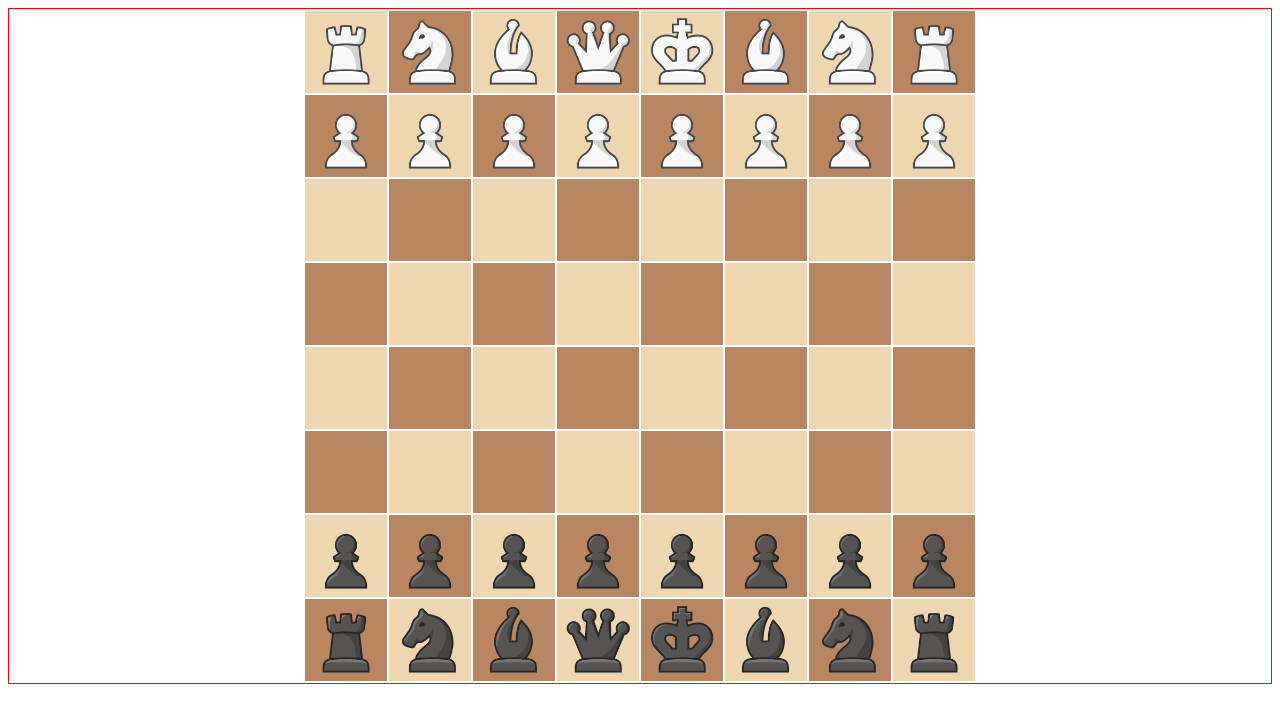
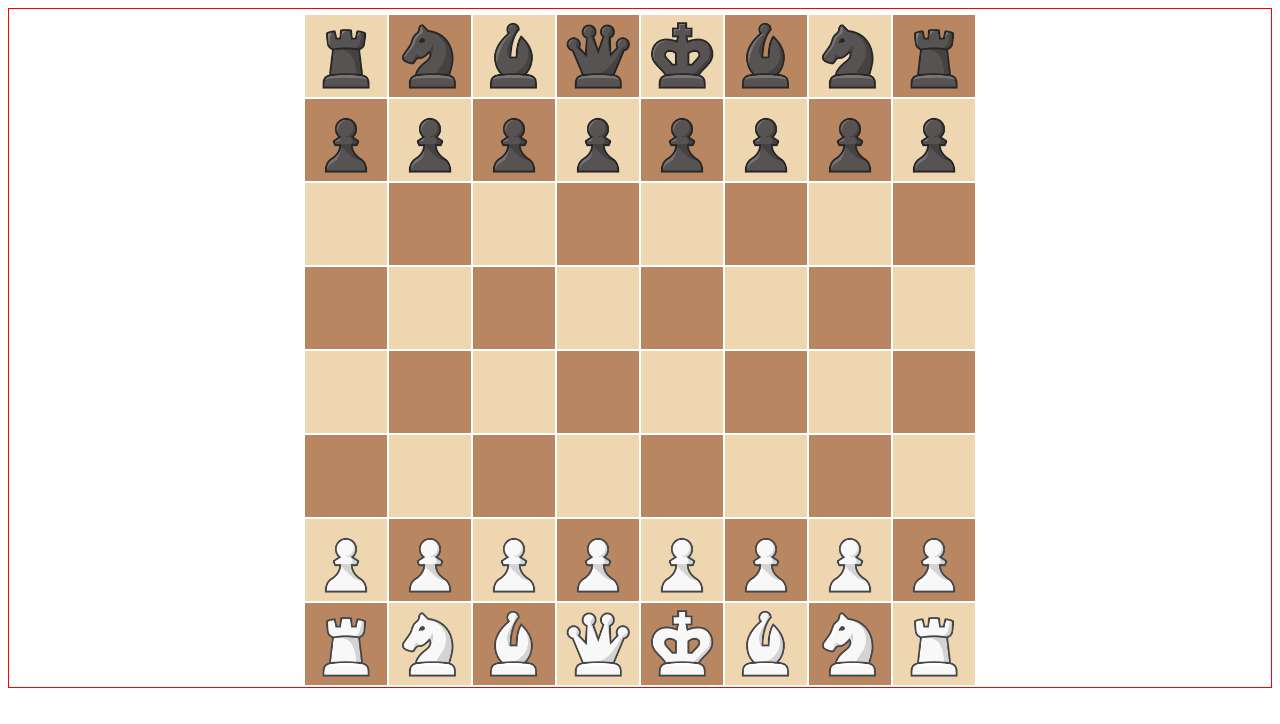
Before and after one commit to vitaminncpp/chess-ui, an Angular app: page / in a window 1280 px wide. Shown: the top 724 px of the page. Built offline with nearby package versions, Linux system fonts and the light colour scheme.

Commit message:
- Board can be revered by reversing board array.

```diff
--- a/src/app/components/chessboard/chessboard.component.html
+++ b/src/app/components/chessboard/chessboard.component.html
@@ -1,7 +1,8 @@
 <div class="chessboard">
   <table class="grid" id="chessgrid">
+    <th></th>
     <tbody>
-      @for (rank of board; let i = $index; track i) {
+      @for (rank of board.slice().reverse(); let i = $index; track i) {
         <tr class="rank">
           @for (tile of rank; let j = $index; track j) {
             <td [class]="{ tile: true, dark: (i + j) % 2 === 1, light: (i + j) % 2 === 0 }">
@@ -9,8 +10,8 @@
                 <div class="piece">
                   <img
                     *ngIf="board[i][j]"
-                    [src]="appData.PIECE_IMG[this.board[i][j]!.color ? 1 : 0][this.board[i][j]!.piece]"
-                    alt="{{ appData.PIECE_IMG[this.board[i][j]!.color ? 1 : 0][this.board[i][j]!.piece] }}"
+                    [src]="appData.PIECE_IMG[tile!.color ? 1 : 0][tile!.piece]"
+                    alt="{{ appData.PIECE_IMG[tile!.color ? 1 : 0][tile!.piece] }}"
                     [width]="globalConfig.tileSize"
                     [height]="globalConfig.tileSize" />
                 </div>
```
